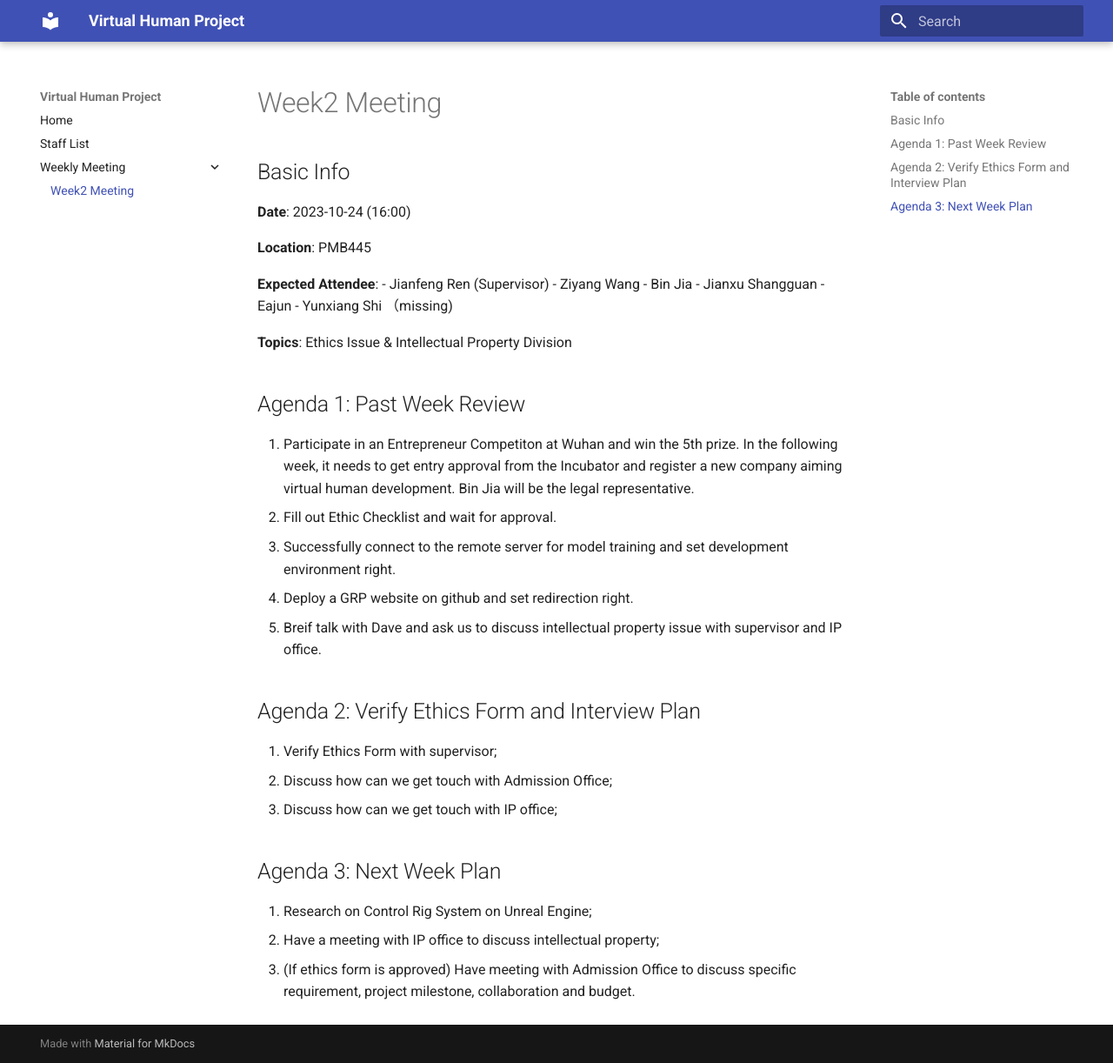
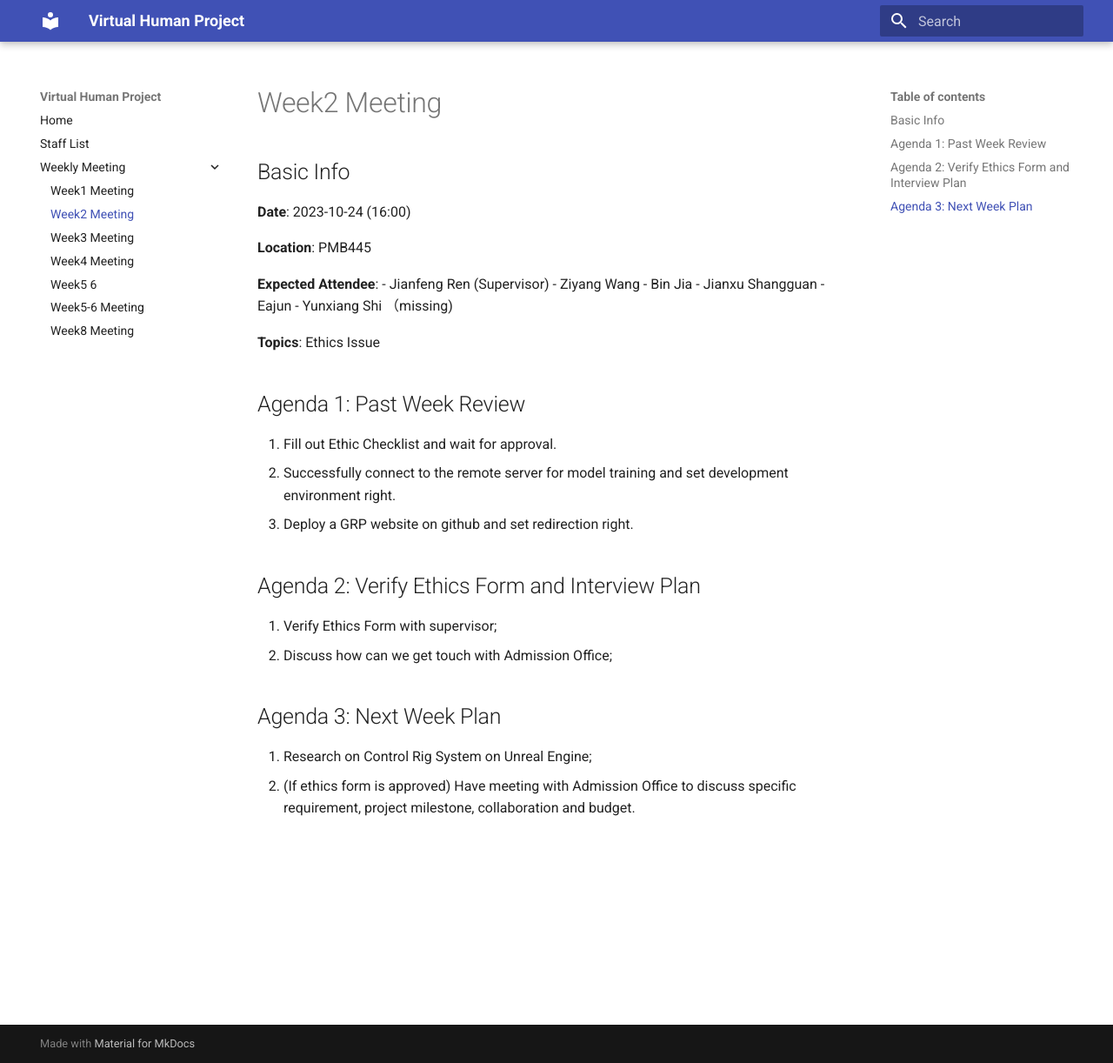
Before and after one commit to g202312/g202312.github.io, an MkDocs documentation site: the page built from docs/Weekly Meeting/Week2.md, in a window 1280 px wide and 1222 px high. Shown: the whole window at 87% size. Built offline with MkDocs 1.6.1 and Material for MkDocs 9.7.7, drawn with Linux system fonts in a browser that asks for light colours.

Commit message:
update weekly meeting before midterm report

```diff
--- a/docs/Weekly Meeting/Week2.md
+++ b/docs/Weekly Meeting/Week2.md
@@ -12,24 +12,20 @@
 - Eajun
 - Yunxiang Shi （missing)
 
-**Topics**: Ethics Issue & Intellectual Property Division
+**Topics**: Ethics Issue
 
 ## Agenda 1: Past Week Review
 
-1. Participate in an Entrepreneur Competiton at Wuhan and win the 5th prize. In the following week, it needs to get entry approval from the Incubator and register a new company aiming virtual human development. Bin Jia will be the legal representative.
-2. Fill out Ethic Checklist and wait for approval.
-3. Successfully connect to the remote server for model training and set development environment right.
-4. Deploy a GRP website on github and set redirection right.
-5. Breif talk with Dave and ask us to discuss intellectual property issue with supervisor and IP office.
+1. Fill out Ethic Checklist and wait for approval.
+2. Successfully connect to the remote server for model training and set development environment right.
+3. Deploy a GRP website on github and set redirection right.
 
 ## Agenda 2: Verify Ethics Form and Interview Plan
 
 1. Verify Ethics Form with supervisor;
 2. Discuss how can we get touch with Admission Office;
-3. Discuss how can we get touch with IP office;
 
 ## Agenda 3: Next Week Plan
 
 1. Research on Control Rig System on Unreal Engine;
-2. Have a meeting with IP office to discuss intellectual property;
-3. (If ethics form is approved) Have meeting with Admission Office to discuss specific requirement, project milestone, collaboration and budget.
+2. (If ethics form is approved) Have meeting with Admission Office to discuss specific requirement, project milestone, collaboration and budget.
```
Also changed, not shown: docs/Weekly Meeting/Week1.md (added, +39 -0 lines), docs/Weekly Meeting/Week3.md (added, +36 -0 lines), docs/Weekly Meeting/Week4.md (added, +23 -0 lines), docs/Weekly Meeting/Week7.md (added, +22 -0 lines), docs/Weekly Meeting/Week8.md (added, +23 -0 lines), docs/Weekly Meeting/Week3.png (added), docs/Weekly Meeting/Week4.png (added), docs/Weekly Meeting/Week5-6.md (added), docs/Weekly Meeting/Week5-6.png (added), docs/Weekly Meeting/Week7.png (added), docs/Weekly Meeting/Week8.png (added), 2 other files.
